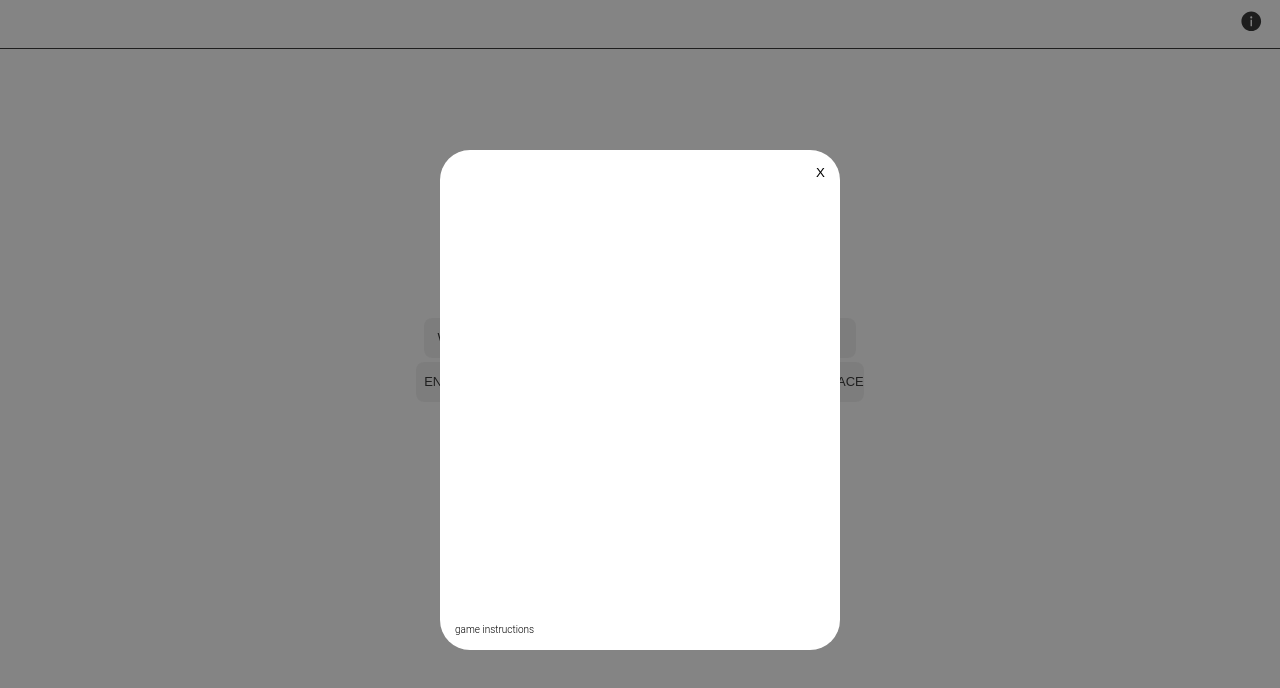
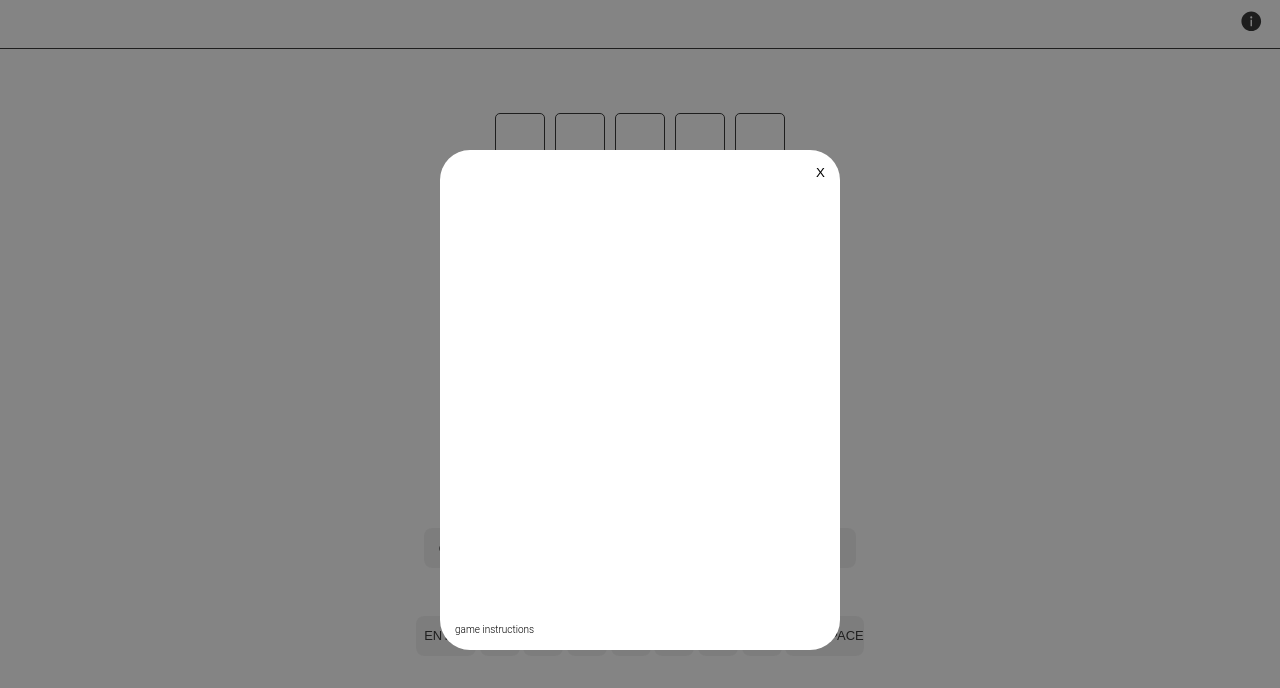
Before and after one commit to IdoLeshkowitz/wordle, a React (Vite) app: page /game-page in a window 1280 px wide. Shown: the top 688 px of the page. Built offline with nearby package versions, Linux system fonts and the light colour scheme.

Commit message:
'reducer'

```diff
--- a/src/components/Display.tsx
+++ b/src/components/Display.tsx
@@ -1,19 +1,31 @@
-import {ReactElement, useContext} from "react";
-import {DisplayContext} from "../pages/Game";
+import {useContext} from "react";
+import {GameContext} from "../pages/Game";
 
 const Display = ({children}: any) => {
-    const {getCurrentDisplayGrid} =   useContext(DisplayContext);
-    const gridItems = getCurrentDisplayGrid();
+    const {state} = useContext(GameContext);
+    const {guessedWords} = state;
+    const extractDisplayGridFromState = () => {
+        let displayGrid: string[] = Array(guessedWords.length * 5).fill('');
+        let counter = 0; // to keep track of the index of the displayGrid
+        for (let guessedWord of guessedWords) {
+            for (let letter of guessedWord) {
+                displayGrid[counter] = letter;
+                counter++;
+            }
+        }
+        return displayGrid;
+    }
+    const displayGrid = extractDisplayGridFromState();
     return (
         <div className="display">
-            {gridItems.map((item: string, index: number) => {
-                return (
-                    <div className="display-item" key={index}>
-                        {item}
-                    </div>
-                )
-            })}
+            {displayGrid.map((displayItem, index ) =>
+                <div className="display-item"
+                     key={index}>
+                    {displayItem}
+                </div>)
+            }
         </div>
+
     )
 }
 export default Display;
--- a/src/components/Keyboard.tsx
+++ b/src/components/Keyboard.tsx
@@ -1,127 +1,102 @@
 import {useContext, useEffect} from "react";
-import {KeyboardContext} from "../pages/Game";
-import {GameState} from "../gameLogic/GameState";
+import {GameContext} from "../pages/Game";
 import {GameActionType} from "../gameLogic/gameReducer";
 
 const helperFunctions = {
-    isKeyALetter: (key: string) => {return (/^[A-Z]$/.test(key))},
-    isKeyBackspace: (key: string) => {return (key === "BACKSPACE")},
-    isKeyEscape: (key: string) => {return (key === "ESCAPE")},
-    isKeyEnter: (key: string) => {return (key === "ENTER")},
+    isKeyALetter: (key: string) => {
+        return (/^[A-Z]$/.test(key))
+    },
+    isKeyBackspace: (key: string) => {
+        return (key === "BACKSPACE")
+    },
+    isKeyEscape: (key: string) => {
+        return (key === "ESCAPE")
+    },
+    isKeyEnter: (key: string) => {
+        return (key === "ENTER")
+    },
 }
+
+interface VirtualKeyboardButton {
+    buttonKey: string,
+    buttonSize: string
+    rowNum: number;
+}
+
+const virtualKeyboardButtons: VirtualKeyboardButton[] = [
+    {buttonKey: 'Q', buttonSize: 'normal', rowNum: 1},
+    {buttonKey: 'W', buttonSize: 'normal', rowNum: 1},
+    {buttonKey: 'E', buttonSize: 'normal', rowNum: 1},
+    {buttonKey: 'R', buttonSize: 'normal', rowNum: 1},
+    {buttonKey: 'T', buttonSize: 'normal', rowNum: 1},
+    {buttonKey: 'Y', buttonSize: 'normal', rowNum: 1},
+    {buttonKey: 'U', buttonSize: 'normal', rowNum: 1},
+    {buttonKey: 'I', buttonSize: 'normal', rowNum: 1},
+    {buttonKey: 'O', buttonSize: 'normal', rowNum: 1},
+    {buttonKey: 'P', buttonSize: 'normal', rowNum: 1},
+    {buttonKey: 'A', buttonSize: 'normal', rowNum: 2},
+    {buttonKey: 'S', buttonSize: 'normal', rowNum: 2},
+    {buttonKey: 'D', buttonSize: 'normal', rowNum: 2},
+    {buttonKey: 'F', buttonSize: 'normal', rowNum: 2},
+    {buttonKey: 'G', buttonSize: 'normal', rowNum: 2},
+    {buttonKey: 'H', buttonSize: 'normal', rowNum: 2},
+    {buttonKey: 'J', buttonSize: 'normal', rowNum: 2},
+    {buttonKey: 'K', buttonSize: 'normal', rowNum: 2},
+    {buttonKey: 'L', buttonSize: 'normal', rowNum: 2},
+    {buttonKey: 'ENTER', buttonSize: 'wide', rowNum: 3},
+    {buttonKey: 'Z', buttonSize: 'normal', rowNum: 3},
+    {buttonKey: 'X', buttonSize: 'normal', rowNum: 3},
+    {buttonKey: 'C', buttonSize: 'normal', rowNum: 3},
+    {buttonKey: 'V', buttonSize: 'normal', rowNum: 3},
+    {buttonKey: 'B', buttonSize: 'normal', rowNum: 3},
+    {buttonKey: 'N', buttonSize: 'normal', rowNum: 3},
+    {buttonKey: 'M', buttonSize: 'normal', rowNum: 3},
+    {buttonKey: 'BACKSPACE', buttonSize: 'wide', rowNum: 3},
+]
 const Keyboard = () => {
-    const {dispatch, state} = useContext(KeyboardContext);
-    const {isKeyALetter,isKeyEscape, isKeyBackspace, isKeyEnter} = helperFunctions;
-    const onKeyboardClick = (key: string) => {
+    const {dispatch, state} = useContext(GameContext);
+    const {isKeyALetter, isKeyEscape, isKeyBackspace, isKeyEnter} = helperFunctions;
+    const onKeyboardClick = (key: any) =>   {
         key = key.toUpperCase();
         if (isKeyEnter(key))dispatch({type : GameActionType.ENTER});
         if (isKeyEscape(key))dispatch({type : GameActionType.ESCAPE});
         if (isKeyBackspace(key))dispatch({type : GameActionType.REMOVE_LETTER});
-        if(isKeyALetter(key)) {
-            dispatch({type: GameActionType.ADD_LETTER, payload: key});
+        if(isKeyALetter(key)) {dispatch({type: GameActionType.ADD_LETTER, payload: key});
         }
     }
+    const convertToKeyAndCallHandler =(e : any)=>{
+        onKeyboardClick(e.key);
+    }
+    useEffect(() => {
+        window.addEventListener("keydown", convertToKeyAndCallHandler);
+        return () => {
+            window.removeEventListener("keydown", convertToKeyAndCallHandler);
+        }
+    }, []);
+    const keyboardRows = [1, 2, 3]
+    return (<div className="keyboard">
+        {keyboardRows.map((rowNum: number) =>
+            <div className="keyboard-row" key={rowNum}>
+                {virtualKeyboardButtons.filter((virtualKeyboardButton: VirtualKeyboardButton) => virtualKeyboardButton.rowNum === rowNum).map(
+                    (virtualKeyboardButton: VirtualKeyboardButton) => <KeyboardButton
+                        buttonKey={virtualKeyboardButton.buttonKey}
+                        buttonSize={virtualKeyboardButton.buttonSize}
+                        onKeyboardClick={() => onKeyboardClick(virtualKeyboardButton.buttonKey)}
+                        key ={virtualKeyboardButton.buttonKey}/>
+                )}
+            </div>)}
+    </div>)
+}
 
-    useEffect(() => {
-        window.addEventListener("keyup", (e: KeyboardEvent) => onKeyboardClick(e.key));
-        return () => {
-            window.removeEventListener("keydown", (e: KeyboardEvent) => onKeyboardClick(e.key));
-        }}, []);
 
+const KeyboardButton = (props: any) => {
+    const {buttonKey, buttonSize, onKeyboardClick} = props;
     return (
-        <div className="keyboard">
-            <div className="keyboard-row">
-                <button className="keyboard-btn"
-                        onClick={(e: any) => onKeyboardClick(e.currentTarget.innerText)}>A
-                </button>
-                <button className="keyboard-btn"
-                        onClick={(e: any) => onKeyboardClick(e.currentTarget.innerText)}>S
-                </button>
-                <button className="keyboard-btn"
-                        onClick={(e: any) => onKeyboardClick(e.currentTarget.innerText)}>D
-                </button>
-                <button className="keyboard-btn"
-                        onClick={(e: any) => onKeyboardClick(e.currentTarget.innerText)}>F
-                </button>
-                <button className="keyboard-btn"
-                        onClick={(e: any) => onKeyboardClick(e.currentTarget.innerText)}>G
-                </button>
-                <button className="keyboard-btn"
-                        onClick={(e: any) => onKeyboardClick(e.currentTarget.innerText)}>H
-                </button>
-                <button className="keyboard-btn"
-                        onClick={(e: any) => onKeyboardClick(e.currentTarget.innerText)}>J
-                </button>
-                <button className="keyboard-btn"
-                        onClick={(e: any) => onKeyboardClick(e.currentTarget.innerText)}>K
-                </button>
-                <button className="keyboard-btn"
-                        onClick={(e: any) => onKeyboardClick(e.currentTarget.innerText)}>L
-                </button>
-            </div>
-            <div className="keyboard-row">
-                <button className="keyboard-btn"
-                        onClick={(e: any) => onKeyboardClick(e.currentTarget.innerText)}>W
-                </button>
-                <button className="keyboard-btn"
-                        onClick={(e: any) => onKeyboardClick(e.currentTarget.innerText)}>E
-                </button>
-                <button className="keyboard-btn"
-                        onClick={(e: any) => onKeyboardClick(e.currentTarget.innerText)}>Q
-                </button>
-                <button className="keyboard-btn"
-                        onClick={(e: any) => onKeyboardClick(e.currentTarget.innerText)}>R
-                </button>
-                <button className="keyboard-btn"
-                        onClick={(e: any) => onKeyboardClick(e.currentTarget.innerText)}>T
-                </button>
-                <button className="keyboard-btn"
-                        onClick={(e: any) => onKeyboardClick(e.currentTarget.innerText)}>Y
-                </button>
-                <button className="keyboard-btn"
-                        onClick={(e: any) => onKeyboardClick(e.currentTarget.innerText)}>U
-                </button>
-                <button className="keyboard-btn"
-                        onClick={(e: any) => onKeyboardClick(e.currentTarget.innerText)}>I
-                </button>
-                <button className="keyboard-btn"
-                        onClick={(e: any) => onKeyboardClick(e.currentTarget.innerText)}>O
-                </button>
-                <button className="keyboard-btn"
-                        onClick={(e: any) => onKeyboardClick(e.currentTarget.innerText)}>P
-                </button>
-            </div>
-            <div className="keyboard-row">
-                <button className="keyboard-btn wide"
-                        onClick={(e: any) => onKeyboardClick(e.currentTarget.innerText)}>ENTER
-                </button>
-                <button className="keyboard-btn"
-                        onClick={(e: any) => onKeyboardClick(e.currentTarget.innerText)}>Z
-                </button>
-                <button className="keyboard-btn"
-                        onClick={(e: any) => onKeyboardClick(e.currentTarget.innerText)}>X
-                </button>
-                <button className="keyboard-btn"
-                        onClick={(e: any) => onKeyboardClick(e.currentTarget.innerText)}>C
-                </button>
-                <button className="keyboard-btn"
-                        onClick={(e: any) => onKeyboardClick(e.currentTarget.innerText)}>V
-                </button>
-                <button className="keyboard-btn"
-                        onClick={(e: any) => onKeyboardClick(e.currentTarget.innerText)}>B
-                </button>
-                <button className="keyboard-btn"
-                        onClick={(e: any) => onKeyboardClick(e.currentTarget.innerText)}>N
-                </button>
-                <button className="keyboard-btn"
-                        onClick={(e: any) => onKeyboardClick(e.currentTarget.innerText)}>M
-                </button>
-                <button className="keyboard-btn wide"
-                        onClick={(e: any) => onKeyboardClick(e.currentTarget.innerText)}>BACKSPACE
-                </button>
-            </div>
-        </div>
+        <button className={`keyboard-btn ${buttonSize === 'wide' ? 'wide' : ''}`}
+                onClick={(buttonKey) => onKeyboardClick(buttonKey)}
+        >
+            {buttonKey}
+        </button>
     )
 }
-
 export default Keyboard;
--- a/src/gameLogic/GameState.ts
+++ b/src/gameLogic/GameState.ts
@@ -7,7 +7,7 @@ export interface GameState {
 
 export const gameInitialState: GameState = {
     helpModalActive: true,
-    guessedWords: [],
+    guessedWords: ["","","","",""],
     currentWordIndex: 0,
     readyToGuess: true,
 }
--- a/src/gameLogic/gameActions.ts
+++ b/src/gameLogic/gameActions.ts
@@ -3,6 +3,8 @@ export enum GameActionType {
     REMOVE_LETTER = 'REMOVE_LETTER',
     ENTER = 'ENTER',
     ESCAPE = 'ESCAPE',
+
+    TOGGLE_HELP_MODAL = 'OPEN_HELP_MODAL',
 }
 
 export type GameAction =
@@ -10,3 +12,4 @@ export type GameAction =
     | { type: GameActionType.REMOVE_LETTER }
     | { type: GameActionType.ESCAPE }
     | { type: GameActionType.ENTER }
+    | { type: GameActionType.TOGGLE_HELP_MODAL }
--- a/src/gameLogic/gameReducer.ts
+++ b/src/gameLogic/gameReducer.ts
@@ -2,27 +2,34 @@ import {gameInitialState, GameState} from "./GameState";
 import {GameAction, GameActionType} from "./gameActions";
 
 const gameReducer = (state: GameState, action: GameAction): GameState => {
+    const {readyToGuess, guessedWords, currentWordIndex, helpModalActive} = state;
     if (action.type === GameActionType.ADD_LETTER) {
         if (state.readyToGuess) {
-            const currentWord = state.guessedWords[state.currentWordIndex];
+            const currentWord = guessedWords[currentWordIndex] || "";
             const newWord = currentWord + action.payload;
-            const newWordISFull = newWord.length === 5;
-            return {
-                ...state,
-                guessedWords: state.guessedWords.splice(state.currentWordIndex, 1, newWord),
-                readyToGuess: !newWordISFull,
-            }
-                    }
+            const newGuessedWords = [...guessedWords];
+            newGuessedWords[currentWordIndex] = newWord;
+            const isCurrentWordComplete = newWord.length === 5;
+            const updatedWordIndex = isCurrentWordComplete ? currentWordIndex + 1 : currentWordIndex;
+            if ((updatedWordIndex) !== currentWordIndex) console.log('moved to a new word')
+            if (currentWordIndex > 4) return state;
+            return {...state, guessedWords: newGuessedWords, currentWordIndex: updatedWordIndex};
+        }
     }
     if (action.type === GameActionType.REMOVE_LETTER) {
-        const currentWord = state.guessedWords[state.currentWordIndex];
-        const newWord = currentWord.slice(0, -1);
-        return {
-            ...state,
-            guessedWords: state.guessedWords.splice(state.currentWordIndex, 1, newWord),
-        }
     }
-    return state ;
+
+    if (action.type === GameActionType.ENTER) {
+        if (helpModalActive) return {...state, helpModalActive: false};
+    }
+
+    if (action.type === GameActionType.ESCAPE) {
+        if (helpModalActive) return {...state, helpModalActive: false};
+    }
+    if (action.type === GameActionType.TOGGLE_HELP_MODAL) {
+        return {...state, helpModalActive: !helpModalActive};
+    }
+    return state;
 }
 
 export {gameReducer, gameInitialState, GameActionType};
--- a/src/pages/Game.tsx
+++ b/src/pages/Game.tsx
@@ -1,9 +1,10 @@
-import React, {useReducer} from "react";
+import React, {useEffect, useReducer} from "react";
 import {gameReducer, gameInitialState, GameActionType} from "../gameLogic/gameReducer";
 import {AiFillInfoCircle} from "react-icons/ai";
 import Keyboard from "../components/Keyboard";
+import Display from "../components/Display";
 
-export const KeyboardContext = React.createContext({} as any);
+export const GameContext = React.createContext({} as any);
 const Game = () => {
     const [state, dispatch] = useReducer(gameReducer, gameInitialState);
     const {helpModalActive}=state;
@@ -12,24 +13,21 @@ const Game = () => {
             {helpModalActive &&
                 <div className='modal-container active' tabIndex={0}>
                     <div className="modal-content">
-                        <button className="modal-content-escape_btn" onClick={()=>dispatch({type:GameActionType.CLOSE_HELP_MODAL})}>X</button>
+                        <button className="modal-content-escape_btn" onClick={()=>dispatch({type : GameActionType.TOGGLE_HELP_MODAL})}>X</button>
                         <p className="modal-content-description">game instructions</p>
                     </div>
                 </div>
             }
             <header className="game_page-header">
-                <input type="checkbox" onChange={()=>dispatch({type :GameActionType.OPEN_HELP_MODAL})} id="openModal" className="hidden"/>
+                <input type="checkbox"  id="openModal" className="hidden" />
                 <label htmlFor="openModal" className="game_page-header-info_btn"
                        title="info"><AiFillInfoCircle/></label>
             </header>
             <div className="game_page-main">
-                {/*<DisplayProvider guessedWords={guessedWords}>*/}
-                {/*    <Display>*/}
-                {/*    </Display>*/}
-                {/*</DisplayProvider>*/}
-                <KeyboardContext.Provider value={{dispatch, state}}>
-                <Keyboard/>
-                </KeyboardContext.Provider>
+                <GameContext.Provider value={{dispatch, state}}>
+                    <Display/>
+                    <Keyboard/>
+                </GameContext.Provider>
             </div>
         </div>
     );
```
